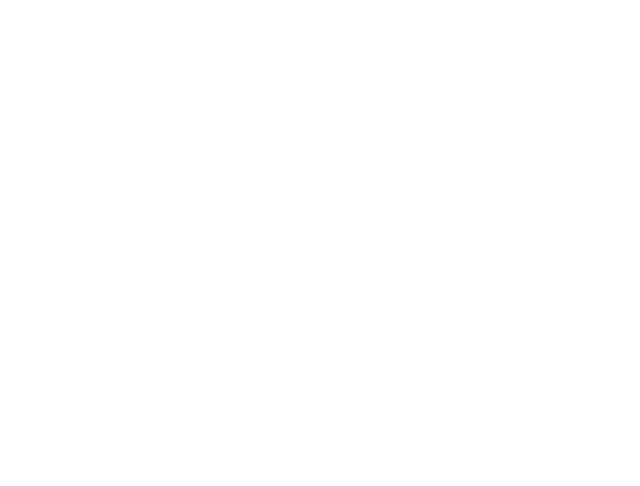
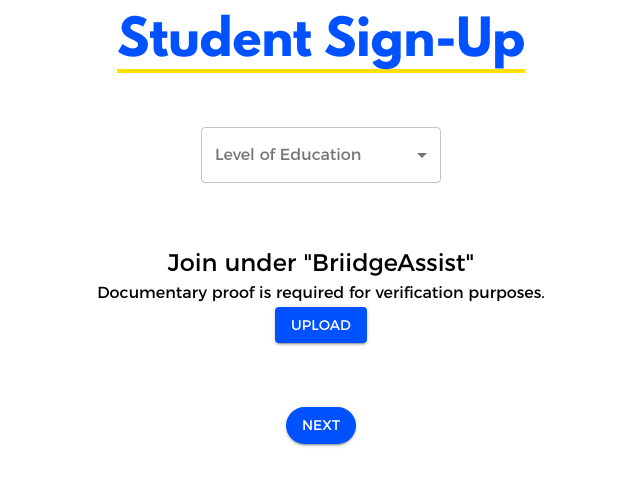
Before and after one commit to briidge-edu/briidge-frontend, a React (Create React App) app: page /studentsignup in a window 1280 px wide. Shown: the top 486 px of the page, without its empty margins (319-959 px from the left). Built offline with nearby package versions, Linux system fonts and the light colour scheme.

Commit message:
added page for step 2 of student signup

```diff
--- a/src/App.js
+++ b/src/App.js
@@ -2,8 +2,10 @@
 import { BrowserRouter as Router, Switch, Route } from "react-router-dom";
 import LoginPage from './pages/LoginPage';
 import SignupPage from './pages/SignupPage';
+import StudentSignup from './pages/StudentSignup';
 import { MuiThemeProvider } from '@material-ui/core';
 import briidgeTheme from './themes'
+
 
 function App() {
   return (
@@ -16,6 +18,9 @@
           <Route path="/signup">
             <SignupPage />
           </Route>
+          <Route path="/studentsignup">
+            <StudentSignup />
+          </Route>
         </Switch>
       </Router>
     </MuiThemeProvider>
--- /dev/null
+++ b/src/pages/StudentSignup.tsx
@@ -0,0 +1,80 @@
+import React, { useState } from 'react';
+import { makeStyles } from '@material-ui/core/styles';
+import AuthHeader from '../components/AuthHeader'
+import { Button, FormControl, InputLabel, MenuItem, Select, Typography } from '@material-ui/core';
+
+const useStyles = makeStyles((theme) => ({
+    root: {
+        textAlign: 'center',
+        fontFamily: 'Montserrat'
+    },
+
+    formControl: {
+        marginTop: '2%',
+        minWidth: 240
+    },
+
+    upload: {
+        marginTop: '5%',
+        marginBottom: '5%'
+    },
+
+    input: {
+        display: 'none'
+    },
+
+    button: {
+        borderRadius: '30px'
+    }
+
+}));
+
+export default function ComponentName() {
+    const classes = useStyles();
+
+    const [educationLevel, setEducationLevel] = useState("")
+
+    const handleChange = (event:any) => {
+        setEducationLevel(event.target.value);
+    };
+
+    return (
+        <div className={classes.root}>
+            <AuthHeader text="Student Sign-Up" />
+            <FormControl variant="outlined" className={classes.formControl}>
+            <InputLabel>Level of Education</InputLabel>
+                <Select
+                    labelId="demo-simple-select-outlined-label"
+                    id="demo-simple-select-outlined"
+                    value={educationLevel}
+                    onChange={handleChange}
+                    label="Level of Education"
+                    >
+                    <MenuItem value={"primary"}>Primary</MenuItem>
+                    <MenuItem value={"secondary"}>Secondary</MenuItem>
+                    <MenuItem value={"jc"}>Junior College</MenuItem>
+                </Select>
+            </FormControl>
+            <div className={classes.upload}>
+                <Typography variant="h5">Join under "BriidgeAssist"</Typography>
+                <Typography variant="subtitle1">Documentary proof is required for verification purposes.</Typography>
+                <input
+                    accept="image/*"
+                    className={classes.input}
+                    id="contained-button-file"
+                    multiple
+                    type="file"
+                />
+                <label htmlFor="contained-button-file">
+                    <Button variant="contained" color="primary" component="span">
+                    Upload
+                    </Button>
+                </label>
+            </div>
+
+            <Button variant="contained" color="primary" className={classes.button} type="submit">
+                Next
+            </Button>
+        </div>
+    )
+}
--- a/src/themes.js
+++ b/src/themes.js
@@ -14,6 +14,9 @@
       light: '#ffdf00',
       dark: '#ffdf00',
     }
+  },
+  typography: {
+    fontFamily: 'Montserrat'
   }
 });
 export default theme;
```
